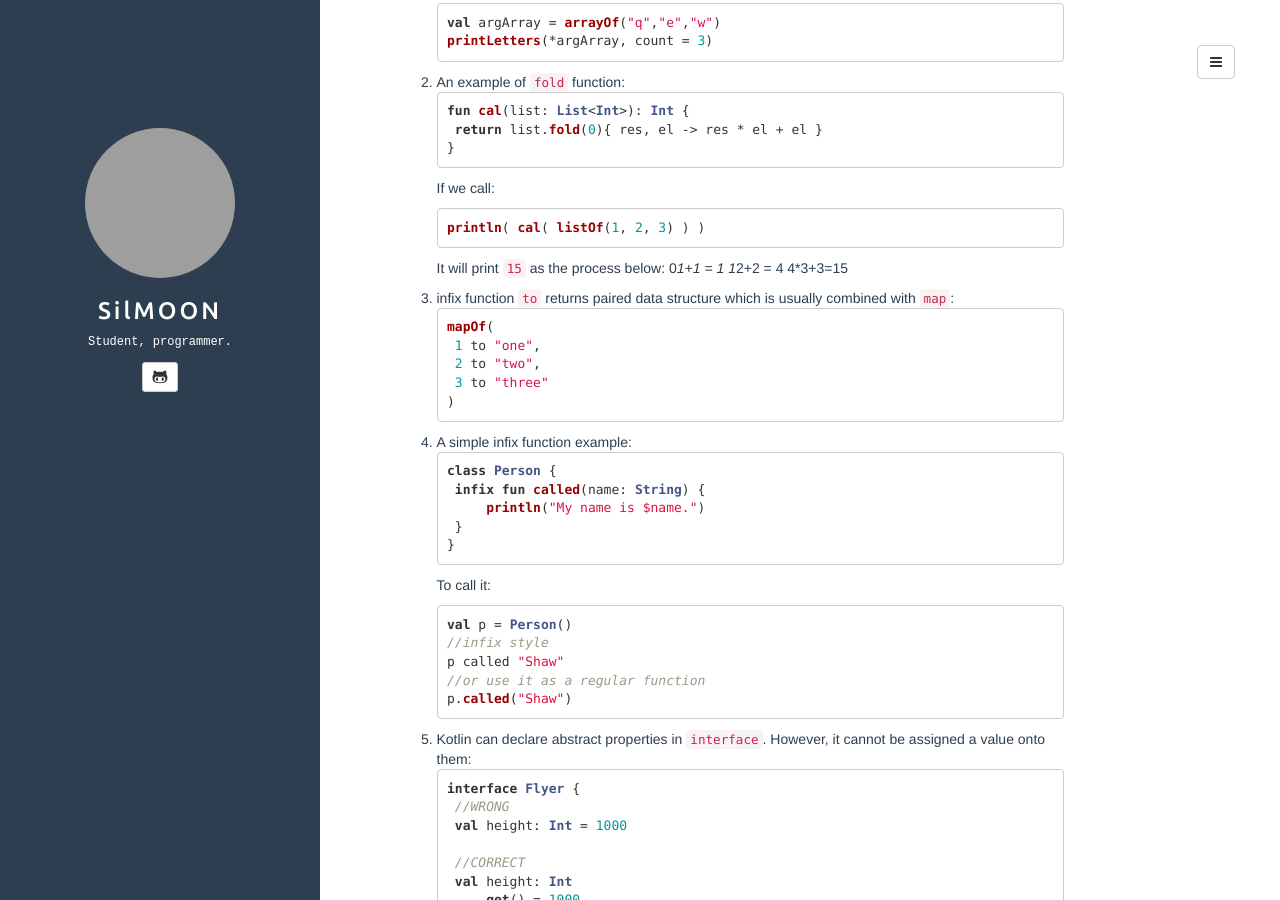
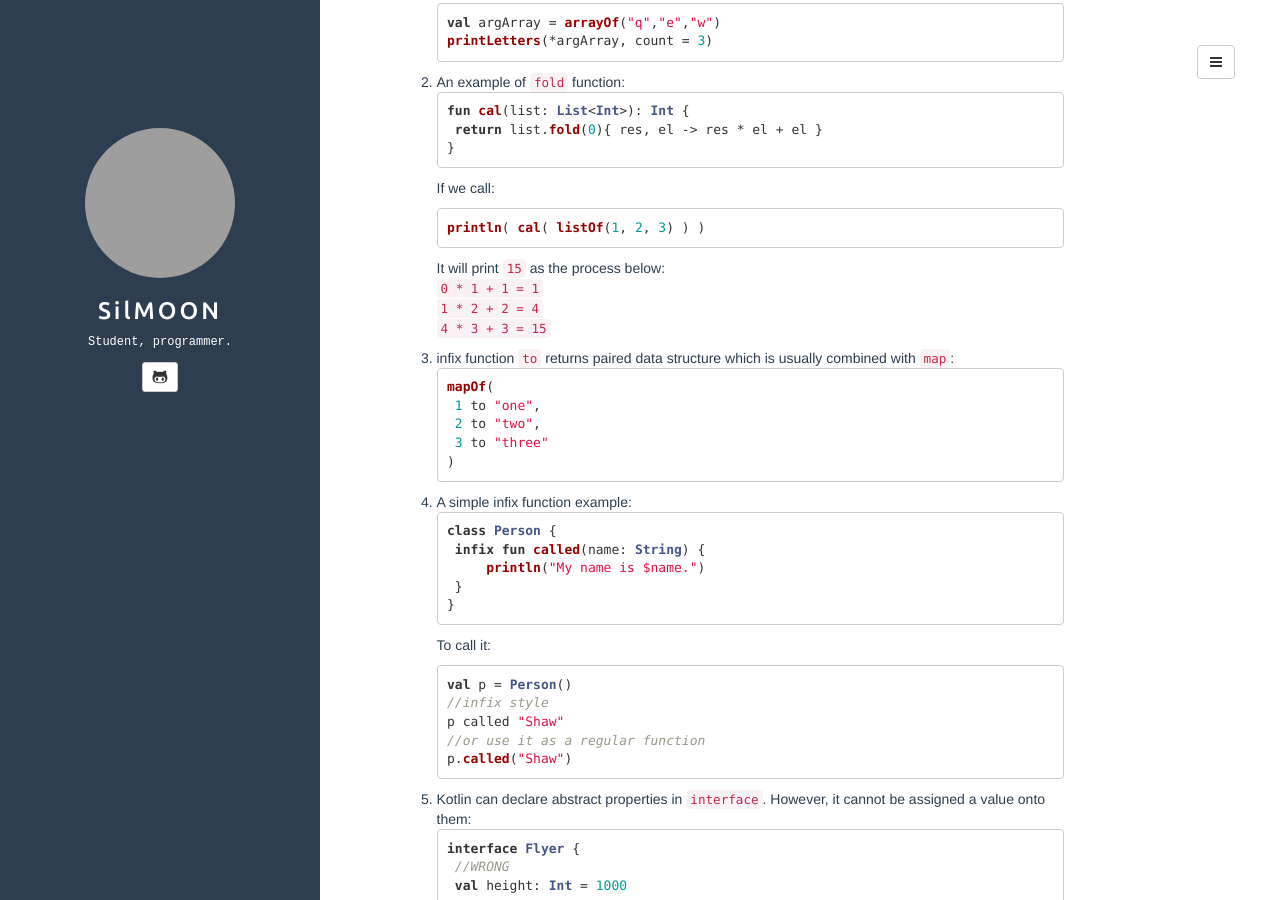
Before and after one commit to SilMOON/silmoon.github.io, a Jekyll site: the page built from _posts/2021-05-25-some-kotlin-notes.md, in a window 1280 px wide and 900 px high, scrolled down 411 px. Built offline with Jekyll 4.4.1, drawn with Linux system fonts in a browser that asks for light colours; comment, search, counter and statistics services are not loaded; grey boxes are pictures that could not be loaded.

````diff
--- a/_posts/2021-05-25-some-kotlin-notes.md
+++ b/_posts/2021-05-25-some-kotlin-notes.md
@@ -35,9 +35,9 @@ If we call:
 println( cal( listOf(1, 2, 3) ) )
 ```
 It will print `15` as the process below:
-0*1+1 = 1
-1*2+2 = 4
-4*3+3=15
+`0 * 1 + 1 = 1`
+`1 * 2 + 2 = 4`
+`4 * 3 + 3 = 15`
 
 3. infix function `to` returns paired data structure which is usually combined with `map`:
 ```kotlin
````
Also changed, not shown: 1 other file.
